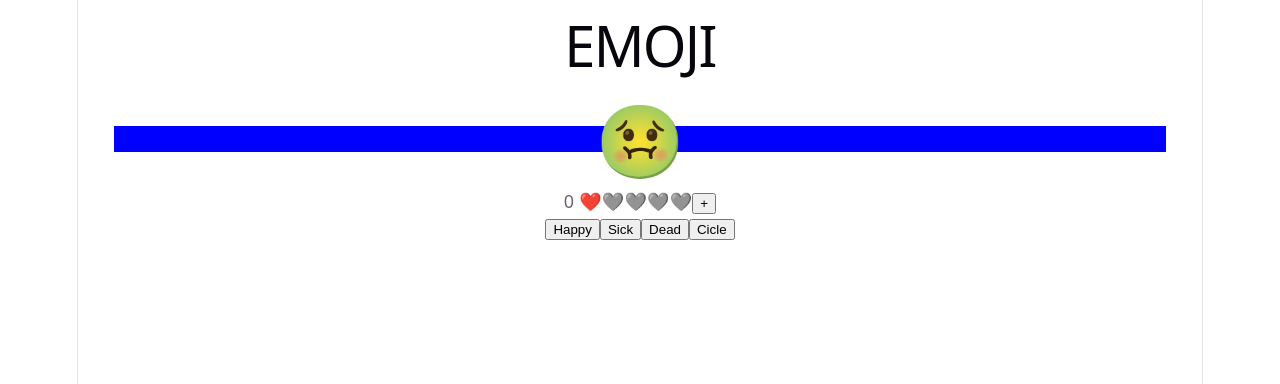
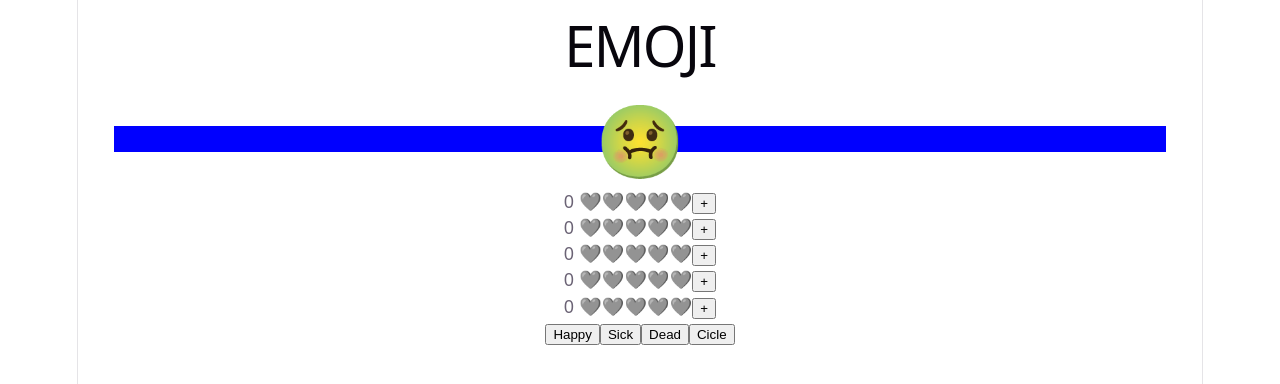
Before and after one commit to ufjf-dcc207/ufjf-dcc207-2026-3-a-atv06-barcelos1103, a React (Vite) app: page / in a window 1280 px wide. Shown: the top 384 px of the page. Built offline with nearby package versions, Linux system fonts and the light colour scheme.

Commit message:
adicao de varios atributos

```diff
--- a/src/Atributo.css
+++ b/src/Atributo.css
@@ -0,0 +1,3 @@
+.inativo {
+    filter: grayscale(100%);
+}
--- a/src/Atributo.tsx
+++ b/src/Atributo.tsx
@@ -6,7 +6,7 @@ export default function Atributo(){
     let coracoes = "";
     for (let i=0; i < 5; i++){
 
-        if(i<=valor){
+        if(i<valor){
             coracoes += "❤️"
 
         }
@@ -22,9 +22,8 @@ export default function Atributo(){
                 setValor(0);
             }
             else {
-                setValor(0 + 1);
+                setValor(valor + 1);
             }
-
 
 
         }} >+</button>
--- a/src/Emoji.tsx
+++ b/src/Emoji.tsx
@@ -61,6 +61,10 @@ export default function Emoji() {
             {EMOJI_MAP.get(status) || "🫥"}
         </div>
         <Atributo />
+        <Atributo />
+        <Atributo />
+        <Atributo />
+        <Atributo />
         <div className="acoes">
             <button onClick={happyClick}>Happy</button>
             <button onClick={sickClick}>Sick</button>
```
